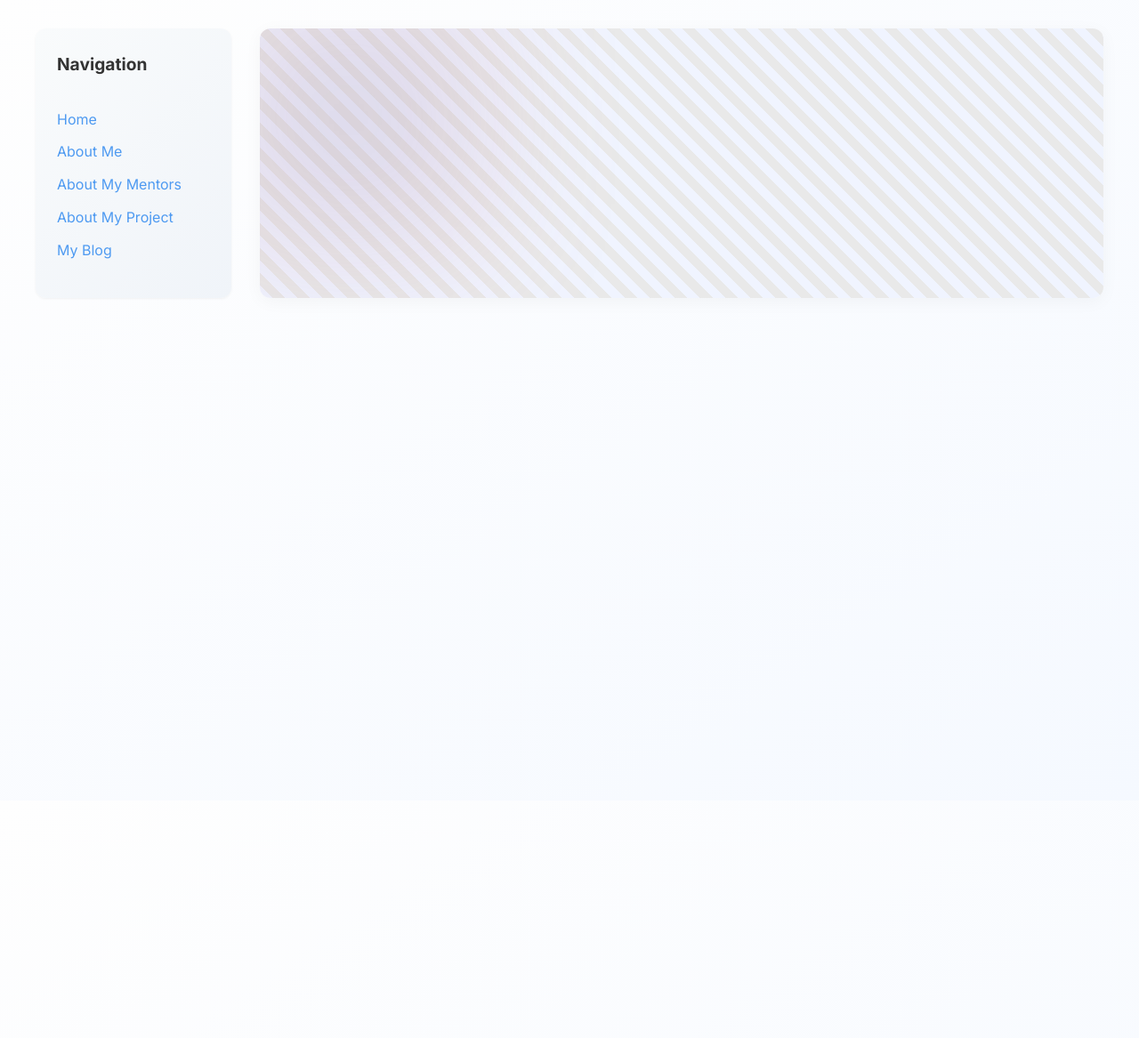
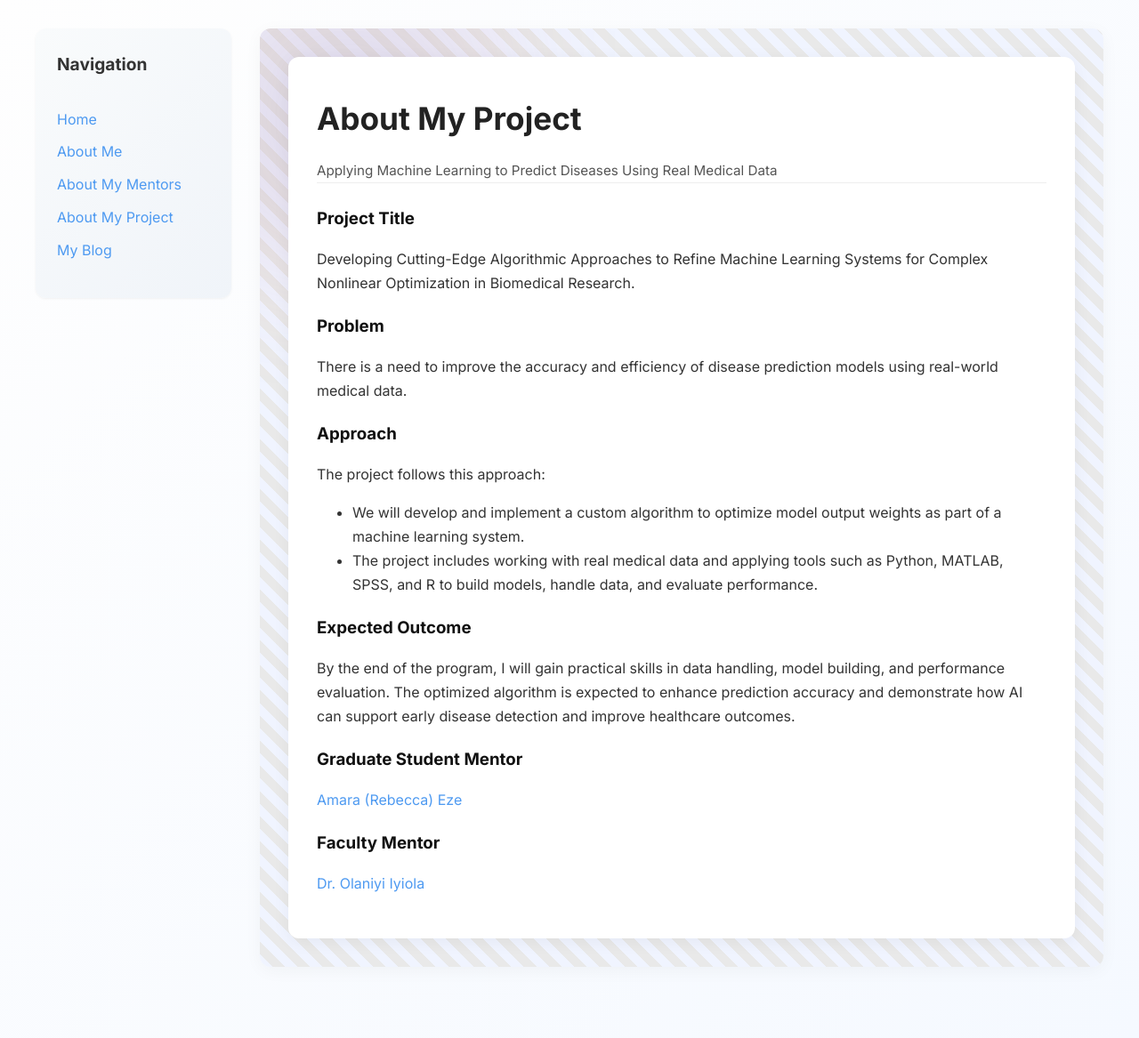
Before and after one commit to NigamNeupane/NigamNeupane.github.io, a Jekyll site: the page built from pages/about-my-project.md, in a window 1280 px wide. Shown: the whole page at 89% size. Built offline with Jekyll 4.4.1, drawn with Linux system fonts in a browser that asks for light colours; our own code applies the rules of GitHub Pages for plain Markdown files; before the commit the page ends 900 px from its top, so only the background shows below that; part of the change alters nothing that is shown.

Commit message:
Update about-my-project.md

```diff
--- a/pages/about-my-project.md
+++ b/pages/about-my-project.md
@@ -17,7 +17,7 @@ approach: |
 
 outcome: |
   By the end of the program, I will gain practical skills in data handling, model building, and performance evaluation. The optimized algorithm is expected to enhance prediction accuracy and demonstrate how AI can support early disease detection and improve healthcare outcomes.
-`final_report_url:`
+
 grad_mentor:
   name: Amara (Rebecca) Eze
   linkedin: https://www.linkedin.com/in/amara-eze-569b59259/
```
